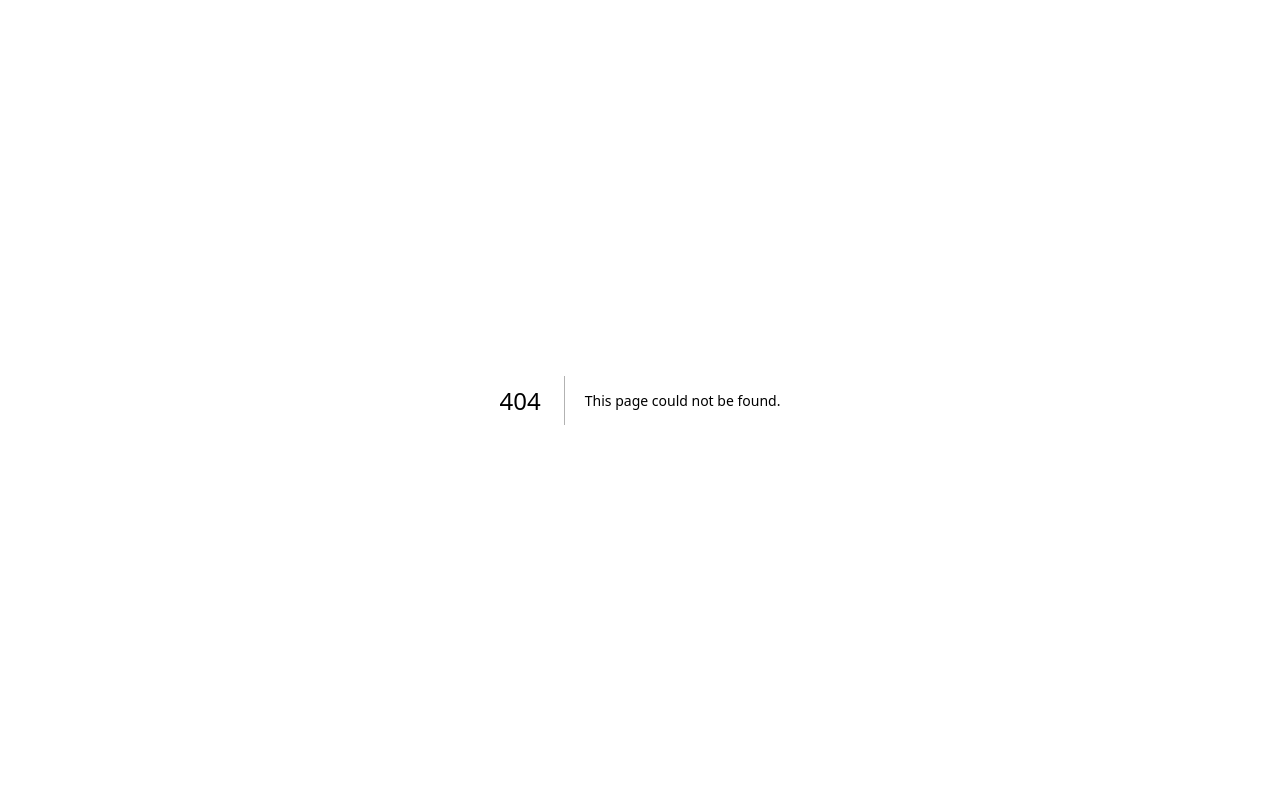
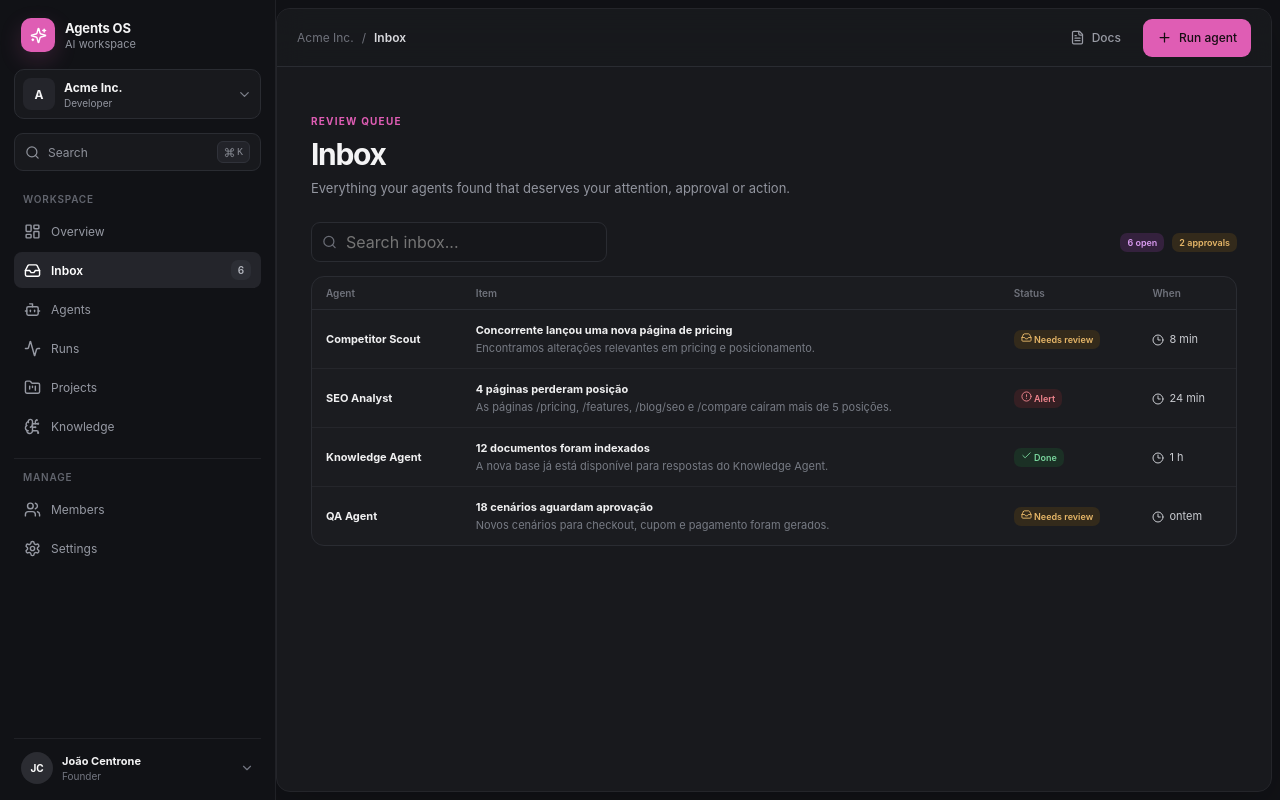
Before and after one commit to JoaoVitorTelesCentrone/agents, a Next.js app: page /inbox in a window 1280 px wide. Before the commit this address had no page. Built offline with nearby package versions, Linux system fonts and the light colour scheme.

Commit message:
feat(ui): add inbox page

```diff
--- /dev/null
+++ b/app/inbox/page.tsx
@@ -0,0 +1,23 @@
+import { Check, CircleAlert, Clock3, Inbox, Search } from 'lucide-react';
+import { AppShell } from '@/components/app-shell';
+
+const items = [
+  ['Competitor Scout','Concorrente lançou uma nova página de pricing','Encontramos alterações relevantes em pricing e posicionamento.','Needs review','8 min'],
+  ['SEO Analyst','4 páginas perderam posição','As páginas /pricing, /features, /blog/seo e /compare caíram mais de 5 posições.','Alert','24 min'],
+  ['Knowledge Agent','12 documentos foram indexados','A nova base já está disponível para respostas do Knowledge Agent.','Done','1 h'],
+  ['QA Agent','18 cenários aguardam aprovação','Novos cenários para checkout, cupom e pagamento foram gerados.','Needs review','ontem'],
+];
+
+export default function InboxPage(){
+  return <AppShell active="inbox" title="Inbox" primaryHref="/agents" primaryLabel="Run agent">
+    <div className="wm-page">
+      <section className="wm-heading wm-heading-top"><div><span className="wm-kicker">REVIEW QUEUE</span><h1>Inbox</h1><p>Everything your agents found that deserves your attention, approval or action.</p></div></section>
+      <div className="wm-toolbar"><div className="wm-search-field"><Search size={15}/><input className="wm-input" placeholder="Search inbox..."/></div><div className="wm-filter-group"><span className="wm-badge">6 open</span><span className="wm-badge wm-badge-yellow">2 approvals</span></div></div>
+      <section className="wm-section">
+        <table className="wm-table"><thead><tr><th>Agent</th><th>Item</th><th>Status</th><th>When</th></tr></thead><tbody>
+          {items.map(([agent,title,description,status,time])=><tr key={title}><td><strong>{agent}</strong></td><td><strong>{title}</strong><div style={{color:'#777b84',marginTop:4}}>{description}</div></td><td>{status==='Done'?<span className="wm-badge wm-badge-green"><Check size={11}/> {status}</span>:status==='Alert'?<span className="wm-badge wm-badge-red"><CircleAlert size={11}/> {status}</span>:<span className="wm-badge wm-badge-yellow"><Inbox size={11}/> {status}</span>}</td><td><Clock3 size={12} style={{verticalAlign:'middle',marginRight:5}}/>{time}</td></tr>)}
+        </tbody></table>
+      </section>
+    </div>
+  </AppShell>;
+}
```
